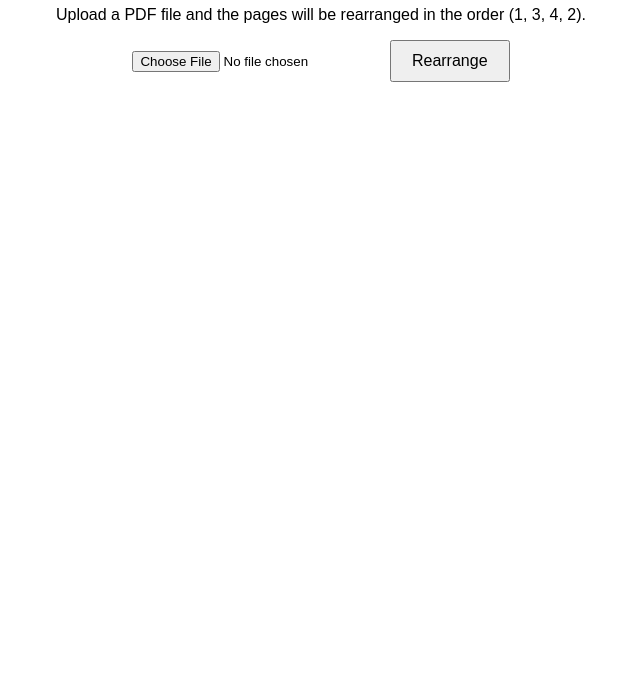
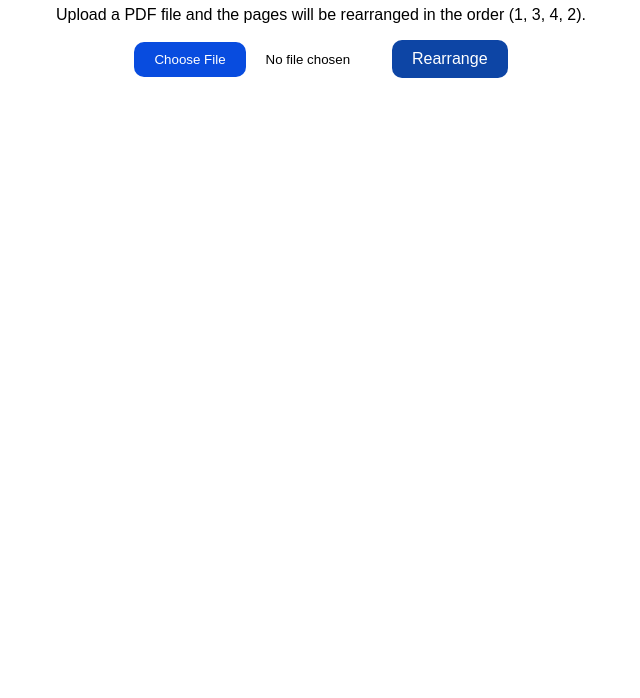
Before and after one commit to zramv/book_arrange, a plain HTML site: page index.html in a window 1280 px wide. Shown: the part 102-800 px from the top of the page, without its empty margins (319-959 px from the left). Drawn offline with Linux system fonts and the light colour scheme.

Commit message:
Update index.html

```diff
--- a/index.html
+++ b/index.html
@@ -22,6 +22,31 @@
             margin-top: 20px;
             font-size: 18px;
         }
+        input[type=file]::file-selector-button {
+            margin-right: 20px;
+            border: none;
+            background: #084cdf;
+            padding: 10px 20px;
+            border-radius: 10px;
+            color: #fff;
+            cursor: pointer;
+            transition: background .2s ease-in-out;
+        }
+
+        input[type=file]::file-selector-button:hover {
+            background: #0d45a5;
+        }
+
+        button {
+            border: none;
+            background: #0d45a5;
+            padding: 10px 20px;
+            border-radius: 10px;
+            color: #fff;
+            cursor: pointer;
+            transition: background .2s ease-in-out;
+        }
+
     </style>
 </head>
 <body>
```
